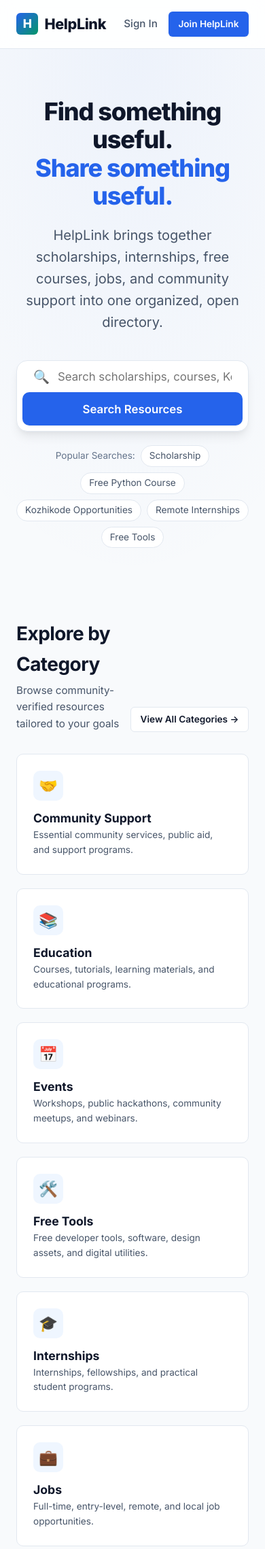
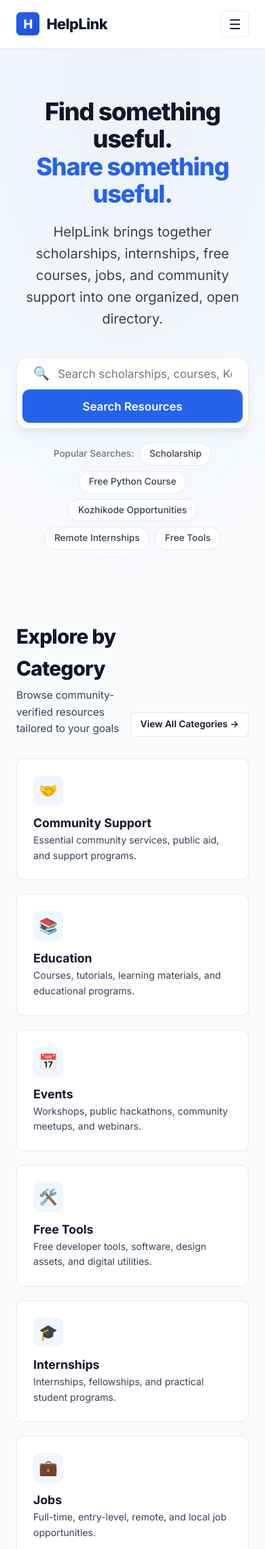
Before and after one commit to jifrick/HelpLink, a FastAPI app: page / in a window 390 px wide. Shown: the top 2279 px of the page at 68% size. Run offline with FastAPI, Linux system fonts and the light colour scheme; some libraries are stand-ins or nearby versions.

Commit message:
design: polish master UI/UX experience and responsive navigation with AppLlama skills

```diff
--- a/app/static/css/main.css
+++ b/app/static/css/main.css
@@ -1,47 +1,67 @@
-/* HelpLink Design System — Modern Public Interest Aesthetics */
+/* HelpLink Master Design System — Modern Public Interest Aesthetics */
 @import url('https://fonts.googleapis.com/css2?family=Inter:wght@300;400;500;600;700;800&family=JetBrains+Mono:wght@400;500&display=swap');
 
 :root {
   --font-sans: 'Inter', -apple-system, BlinkMacSystemFont, "Segoe UI", Roboto, sans-serif;
   --font-mono: 'JetBrains Mono', monospace;
 
-  /* Color System */
+  /* Primary Brand & Color Palette */
   --color-brand: #0F172A;
+  --color-brand-light: #1E293B;
   --color-primary: #2563EB;
   --color-primary-hover: #1D4ED8;
   --color-primary-light: #EFF6FF;
+  --color-primary-border: #BFDBFE;
 
+  /* Semantic Accent Colors */
   --color-accent-emerald: #059669;
+  --color-accent-emerald-hover: #047857;
   --color-accent-emerald-light: #ECFDF5;
 
   --color-amber: #D97706;
   --color-amber-light: #FFFBEB;
+  --color-amber-border: #FDE68A;
 
   --color-danger: #DC2626;
+  --color-danger-hover: #B91C1C;
   --color-danger-light: #FEF2F2;
+  --color-danger-border: #FCA5A5;
 
+  /* Surfaces & Backgrounds */
   --color-bg: #F8FAFC;
+  --color-bg-subtle: #F1F5F9;
   --color-surface: #FFFFFF;
-  --color-surface-hover: #F1F5F9;
+  --color-surface-hover: #F8FAFC;
 
+  /* Typography Colors */
   --color-text-main: #0F172A;
-  --color-text-secondary: #475569;
+  --color-text-secondary: #334155;
   --color-text-muted: #64748B;
+  --color-text-light: #94A3B8;
 
+  /* Borders & Dividers */
   --color-border: #E2E8F0;
   --color-border-hover: #CBD5E1;
+  --color-border-focus: #93C5FD;
 
-  --shadow-sm: 0 1px 2px 0 rgba(0, 0, 0, 0.05);
-  --shadow-md: 0 4px 6px -1px rgba(0, 0, 0, 0.07), 0 2px 4px -1px rgba(0, 0, 0, 0.04);
-  --shadow-lg: 0 10px 15px -3px rgba(0, 0, 0, 0.08), 0 4px 6px -2px rgba(0, 0, 0, 0.03);
-  --shadow-xl: 0 20px 25px -5px rgba(0, 0, 0, 0.1), 0 10px 10px -5px rgba(0, 0, 0, 0.04);
+  /* Elevation Shadows */
+  --shadow-xs: 0 1px 2px 0 rgba(15, 23, 42, 0.03);
+  --shadow-sm: 0 1px 3px 0 rgba(15, 23, 42, 0.06), 0 1px 2px -1px rgba(15, 23, 42, 0.04);
+  --shadow-md: 0 4px 6px -1px rgba(15, 23, 42, 0.07), 0 2px 4px -2px rgba(15, 23, 42, 0.04);
+  --shadow-lg: 0 10px 15px -3px rgba(15, 23, 42, 0.08), 0 4px 6px -4px rgba(15, 23, 42, 0.03);
+  --shadow-xl: 0 20px 25px -5px rgba(15, 23, 42, 0.1), 0 8px 10px -6px rgba(15, 23, 42, 0.04);
 
+  /* Border Radii Scale */
+  --radius-xs: 4px;
   --radius-sm: 6px;
   --radius-md: 10px;
   --radius-lg: 16px;
+  --radius-xl: 24px;
   --radius-full: 9999px;
 
+  /* Container Max Widths */
   --max-width: 1240px;
+  --max-width-narrow: 840px;
 }
 
 *, *::before, *::after {
@@ -83,12 +114,16 @@ button, input, select, textarea {
   padding: 0 1.5rem;
 }
 
-/* Navigation Header */
+.container-narrow {
+  max-width: var(--max-width-narrow);
+}
+
+/* Header Navbar */
 .site-header {
   position: sticky;
   top: 0;
   z-index: 100;
-  background: rgba(255, 255, 255, 0.85);
+  background: rgba(255, 255, 255, 0.92);
   backdrop-filter: blur(12px);
   -webkit-backdrop-filter: blur(12px);
   border-bottom: 1px solid var(--color-border);
@@ -107,24 +142,25 @@ button, input, select, textarea {
 .brand-logo {
   display: flex;
   align-items: center;
-  gap: 0.6rem;
+  gap: 0.65rem;
   font-size: 1.35rem;
   font-weight: 800;
   color: var(--color-brand);
-  letter-spacing: -0.02em;
+  letter-spacing: -0.025em;
 }
 
 .brand-icon {
-  width: 32px;
-  height: 32px;
-  background: linear-gradient(135deg, var(--color-primary), var(--color-accent-emerald));
+  width: 34px;
+  height: 34px;
+  background: linear-gradient(135deg, var(--color-primary), #1D4ED8);
   border-radius: var(--radius-sm);
   display: flex;
   align-items: center;
   justify-content: center;
   color: white;
   font-weight: 900;
-  font-size: 1.1rem;
+  font-size: 1.15rem;
+  box-shadow: var(--shadow-sm);
 }
 
 .nav-links {
@@ -148,7 +184,49 @@ button, input, select, textarea {
 .nav-actions {
   display: flex;
   align-items: center;
+  gap: 0.85rem;
+}
+
+/* Mobile Toggle */
+.mobile-nav-toggle {
+  display: none;
+  background: transparent;
+  border: 1px solid var(--color-border);
+  border-radius: var(--radius-sm);
+  padding: 0.4rem 0.65rem;
+  font-size: 1.25rem;
+  cursor: pointer;
+  color: var(--color-brand);
+}
+
+/* Mobile Nav Drawer */
+.mobile-nav-drawer {
+  display: none;
+  flex-direction: column;
+  background: var(--color-surface);
+  border-bottom: 1px solid var(--color-border);
+  padding: 1rem 1.5rem 1.5rem;
   gap: 1rem;
+  box-shadow: var(--shadow-md);
+}
+
+.mobile-nav-drawer.active {
+  display: flex;
+}
+
+.mobile-nav-links {
+  list-style: none;
+  display: flex;
+  flex-direction: column;
+  gap: 0.75rem;
+}
+
+.mobile-nav-links a {
+  font-size: 1.05rem;
+  font-weight: 600;
+  color: var(--color-brand);
+  padding: 0.5rem 0;
+  display: block;
 }
 
 /* Buttons */
@@ -157,7 +235,7 @@ button, input, select, textarea {
   align-items: center;
   justify-content: center;
   gap: 0.5rem;
-  padding: 0.6rem 1.25rem;
+  padding: 0.65rem 1.25rem;
   font-size: 0.95rem;
   font-weight: 600;
   border-radius: var(--radius-md);
@@ -182,12 +264,12 @@ button, input, select, textarea {
 .btn-primary {
   background-color: var(--color-primary);
   color: white;
-  box-shadow: var(--shadow-sm);
+  box-shadow: var(--shadow-xs);
 }
 
 .btn-primary:hover {
   background-color: var(--color-primary-hover);
-  box-shadow: var(--shadow-md);
+  box-shadow: var(--shadow-sm);
   transform: translateY(-1px);
 }
 
@@ -218,22 +301,45 @@ button, input, select, textarea {
 }
 
 .btn-danger:hover {
-  background-color: #B91C1C;
+  background-color: var(--color-danger-hover);
+}
+
+.btn-emerald {
+  background-color: var(--color-accent-emerald);
+  color: white;
+}
+
+.btn-emerald:hover {
+  background-color: var(--color-accent-emerald-hover);
 }
 
 /* Hero Section */
 .hero-section {
   padding: 4.5rem 0 3.5rem;
-  background: radial-gradient(100% 100% at 50% 0%, rgba(37, 99, 235, 0.05) 0%, rgba(248, 250, 252, 0) 100%);
+  background: radial-gradient(100% 100% at 50% 0%, rgba(37, 99, 235, 0.06) 0%, rgba(248, 250, 252, 0) 100%);
   text-align: center;
 }
 
+.hero-badge {
+  display: inline-flex;
+  align-items: center;
+  gap: 0.5rem;
+  padding: 0.35rem 0.9rem;
+  background: var(--color-primary-light);
+  border: 1px solid var(--color-primary-border);
+  border-radius: var(--radius-full);
+  font-size: 0.85rem;
+  font-weight: 600;
+  color: var(--color-primary);
+  margin-bottom: 1.5rem;
+}
+
 .hero-title {
-  font-size: 3.25rem;
+  font-size: 3.5rem;
   font-weight: 800;
-  letter-spacing: -0.03em;
+  letter-spacing: -0.035em;
   color: var(--color-brand);
-  line-height: 1.15;
+  line-height: 1.12;
   margin-bottom: 1.25rem;
 }
 
@@ -295,15 +402,17 @@ button, input, select, textarea {
 .pill-label {
   font-size: 0.85rem;
   color: var(--color-text-muted);
+  font-weight: 500;
 }
 
 .pill-tag {
   font-size: 0.85rem;
-  padding: 0.25rem 0.75rem;
+  padding: 0.3rem 0.85rem;
   background: var(--color-surface);
   border: 1px solid var(--color-border);
   border-radius: var(--radius-full);
   color: var(--color-text-secondary);
+  font-weight: 500;
   transition: all 0.15s ease;
 }
 
@@ -322,9 +431,9 @@ button, input, select, textarea {
 }
 
 .section-title {
-  font-size: 1.75rem;
-  font-weight: 700;
-  letter-spacing: -0.02em;
+  font-size: 1.85rem;
+  font-weight: 800;
+  letter-spacing: -0.025em;
   color: var(--color-brand);
 }
 
@@ -377,7 +486,7 @@ button, input, select, textarea {
 }
 
 .category-desc {
-  font-size: 0.85rem;
+  font-size: 0.88rem;
   color: var(--color-text-secondary);
   display: -webkit-box;
   -webkit-line-clamp: 2;
@@ -591,7 +743,13 @@ button, input, select, textarea {
     grid-template-columns: 1fr;
     gap: 2rem;
   }
-  .nav-links {
+  .nav-links, .nav-actions {
     display: none;
   }
+  .mobile-nav-toggle {
+    display: block;
+  }
+  .resources-grid {
+    grid-template-columns: 1fr;
+  }
 }
--- a/app/static/js/app.js
+++ b/app/static/js/app.js
@@ -1,7 +1,18 @@
 /* HelpLink Frontend Application Logic */
 
 document.addEventListener('DOMContentLoaded', () => {
-  // 1. Toast Notification Auto Dismiss
+  // 1. Mobile Navigation Toggle
+  const mobileToggle = document.getElementById('mobile-nav-toggle');
+  const mobileDrawer = document.getElementById('mobile-nav-drawer');
+
+  if (mobileToggle && mobileDrawer) {
+    mobileToggle.addEventListener('click', () => {
+      const isExpanded = mobileDrawer.classList.toggle('active');
+      mobileToggle.setAttribute('aria-expanded', isExpanded ? 'true' : 'false');
+    });
+  }
+
+  // 2. Toast Notification Auto Dismiss
   const alerts = document.querySelectorAll('.alert-dismissible');
   alerts.forEach(alert => {
     setTimeout(() => {
@@ -11,7 +22,7 @@ document.addEventListener('DOMContentLoaded', () => {
     }, 4000);
   });
 
-  // 2. Resource Bookmark / Save Toggle
+  // 3. Resource Bookmark / Save Toggle
   const saveButtons = document.querySelectorAll('.btn-save-toggle');
   saveButtons.forEach(btn => {
     btn.addEventListener('click', async (e) => {
@@ -48,7 +59,7 @@ document.addEventListener('DOMContentLoaded', () => {
     });
   });
 
-  // 3. Share Resource Functionality
+  // 4. Share Resource Functionality
   const shareButtons = document.querySelectorAll('.btn-share');
   shareButtons.forEach(btn => {
     btn.addEventListener('click', async () => {
@@ -59,7 +70,6 @@ document.addEventListener('DOMContentLoaded', () => {
         try {
           await navigator.share({ title: title, text: 'Check out this useful resource on HelpLink:', url: url });
         } catch (err) {
-          // Fallback to copy link if user cancelled or unsupported
           copyToClipboard(url);
         }
       } else {
@@ -68,7 +78,7 @@ document.addEventListener('DOMContentLoaded', () => {
     });
   });
 
-  // 4. Report Modal Handler
+  // 5. Report Modal & Keyboard ESC Listener
   const openReportBtn = document.getElementById('open-report-modal');
   const reportModal = document.getElementById('report-modal');
   const closeReportBtn = document.getElementById('close-report-modal');
@@ -91,13 +101,19 @@ document.addEventListener('DOMContentLoaded', () => {
         reportModal.classList.remove('active');
       }
     });
+
+    document.addEventListener('keydown', (e) => {
+      if (e.key === 'Escape' && reportModal.classList.contains('active')) {
+        reportModal.classList.remove('active');
+      }
+    });
   }
 });
 
 function copyToClipboard(text) {
   navigator.clipboard.writeText(text).then(() => {
     showToast('Link copied to clipboard!');
-  }).catch(err => {
+  }).catch(() => {
     showToast('Failed to copy link.');
   });
 }
--- a/app/templates/components/navbar.html
+++ b/app/templates/components/navbar.html
@@ -8,7 +8,7 @@
       {% endif %}
     </a>
 
-    <nav>
+    <nav aria-label="Main Navigation">
       <ul class="nav-links">
         <li><a href="/" class="nav-link">Home</a></li>
         <li><a href="/resources" class="nav-link">Browse</a></li>
@@ -22,7 +22,7 @@
         <a href="/submit" class="btn btn-outline btn-sm">+ Submit Resource</a>
         <a href="/dashboard" class="btn btn-secondary btn-sm">My Dashboard</a>
         {% if current_user.role == 'admin' %}
-          <a href="/admin/dashboard" class="btn btn-primary btn-sm" style="background: #0F172A;">⚙️ Admin</a>
+          <a href="/admin/dashboard" class="btn btn-primary btn-sm" style="background: var(--color-brand);">⚙️ Admin</a>
         {% endif %}
         <a href="/logout" class="nav-link" style="font-size: 0.88rem; color: var(--color-danger);">Sign Out</a>
       {% else %}
@@ -30,5 +30,33 @@
         <a href="/register" class="btn btn-primary btn-sm">Join HelpLink</a>
       {% endif %}
     </div>
+
+    <!-- Mobile Hamburger Toggle Button -->
+    <button type="button" id="mobile-nav-toggle" class="mobile-nav-toggle" aria-label="Toggle navigation menu" aria-expanded="false">
+      ☰
+    </button>
   </div>
 </header>
+
+<!-- Mobile Navigation Drawer -->
+<div id="mobile-nav-drawer" class="mobile-nav-drawer">
+  <ul class="mobile-nav-links">
+    <li><a href="/">Home</a></li>
+    <li><a href="/resources">Browse Resources</a></li>
+    <li><a href="/categories">All Categories</a></li>
+    <li><a href="/about">About HelpLink</a></li>
+  </ul>
+  <div style="display: flex; flex-direction: column; gap: 0.5rem; margin-top: 0.5rem;">
+    {% if current_user %}
+      <a href="/submit" class="btn btn-primary btn-sm">+ Submit Resource</a>
+      <a href="/dashboard" class="btn btn-secondary btn-sm">My Dashboard</a>
+      {% if current_user.role == 'admin' %}
+        <a href="/admin/dashboard" class="btn btn-outline btn-sm">⚙️ Admin Dashboard</a>
+      {% endif %}
+      <a href="/logout" class="btn btn-outline btn-sm" style="color: var(--color-danger); border-color: var(--color-danger-border);">Sign Out</a>
+    {% else %}
+      <a href="/login" class="btn btn-secondary btn-sm">Sign In</a>
+      <a href="/register" class="btn btn-primary btn-sm">Join HelpLink</a>
+    {% endif %}
+  </div>
+</div>
```
Also changed, not shown: other parts of app/static/css/main.css (+69 -9 lines), app/templates/errors/500.html (+5 -2 lines).
